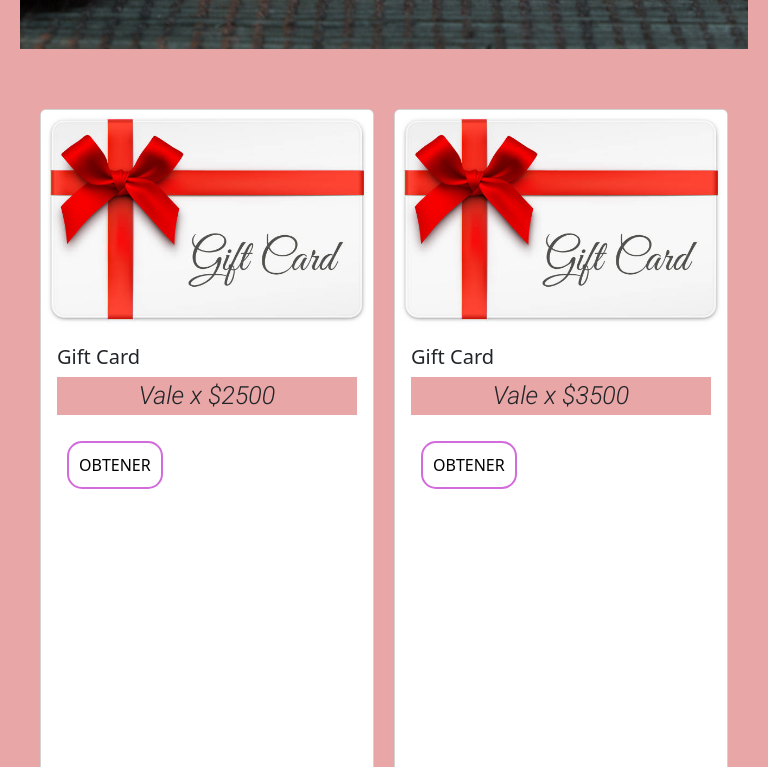
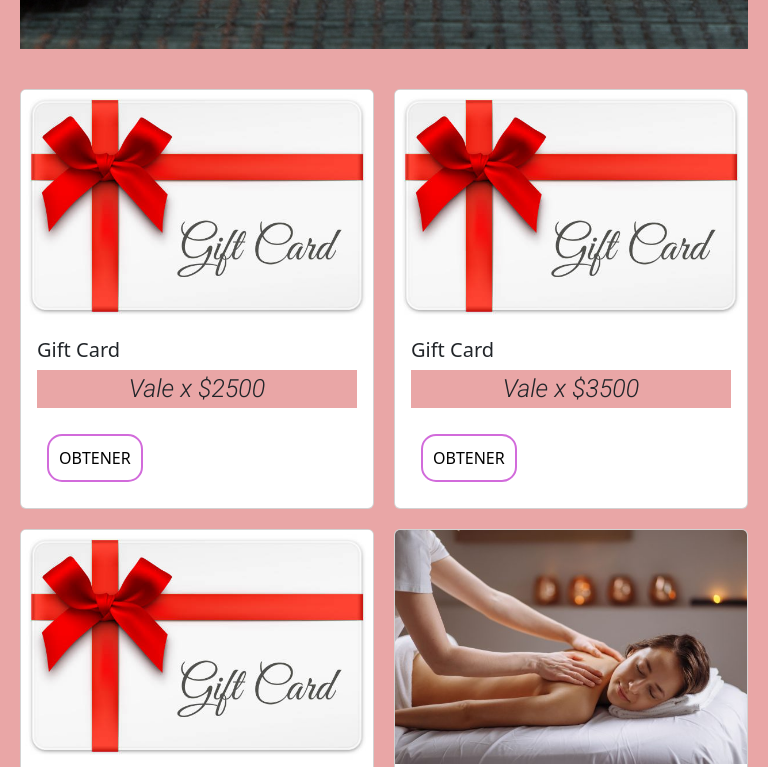
Before and after one commit to mai-analia/todo-piel-beauty-house, a website: page page/promos-y-spa.html in a window 768 px wide. Shown: the part 1011-1778 px from the top of the page. Drawn offline with nearby package versions, Linux system fonts and the light colour scheme; a web font is replaced by a local one.

Commit message:
ajuste de las imagenes de marcas y las cards de las promos

```diff
--- a/scss/_mediaqueries.scss
+++ b/scss/_mediaqueries.scss
@@ -17,7 +17,7 @@
   /* quienes somos logos de marcas */
   .img {
     grid-template-columns: 1fr;
-    grid-template-rows: 1fr 1fr 1fr 1fr 1fr 1fr;
+    grid-template-rows: auto;
     grid-template-areas:
       "lidherma"
       "idraet"
@@ -267,7 +267,7 @@
   /* quienes somos logos de marcas */
   .img {
     grid-template-columns: 1fr;
-    grid-template-rows: 1fr 1fr 1fr 1fr 1fr 1fr;
+    grid-template-rows:auto;
     grid-template-areas:
       "lidherma"
       "idraet"
@@ -370,7 +370,7 @@
   /* promos tarjetas */
   .card__seccion {
     grid-template-columns: 1fr 1fr;
-    grid-template-rows: 1fr 1fr 1fr;
+    grid-template-rows: auto;
     grid-template-areas:
       "uno dos"
       "tres cuatro"
--- a/scss/styles.scss
+++ b/scss/styles.scss
@@ -286,12 +286,12 @@ h3 {
 .card__seccion {
   display: grid;
   grid-template-columns: 1fr 1fr 1fr;
-  grid-template-rows: 1fr 1fr;
+  grid-template-rows: auto;
   grid-template-areas:
     "uno dos tres"
     "cuatro cinco seis";
   gap: 20px; /* espacio entre las tarjetas */
-  padding: 40px;
+  padding: 20px;
 
   .uno {
     grid-column: 1/2;
```
Also changed, not shown: css/styles.css.
